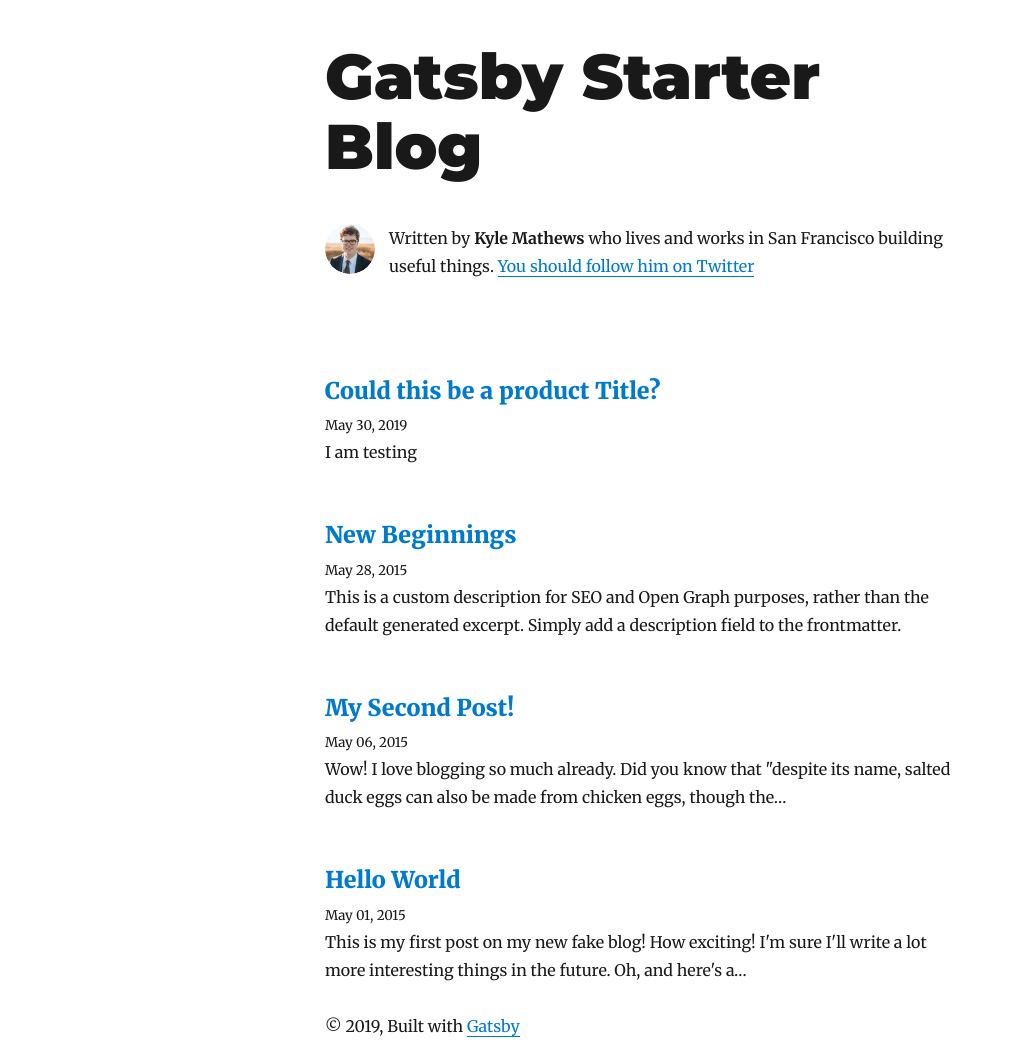
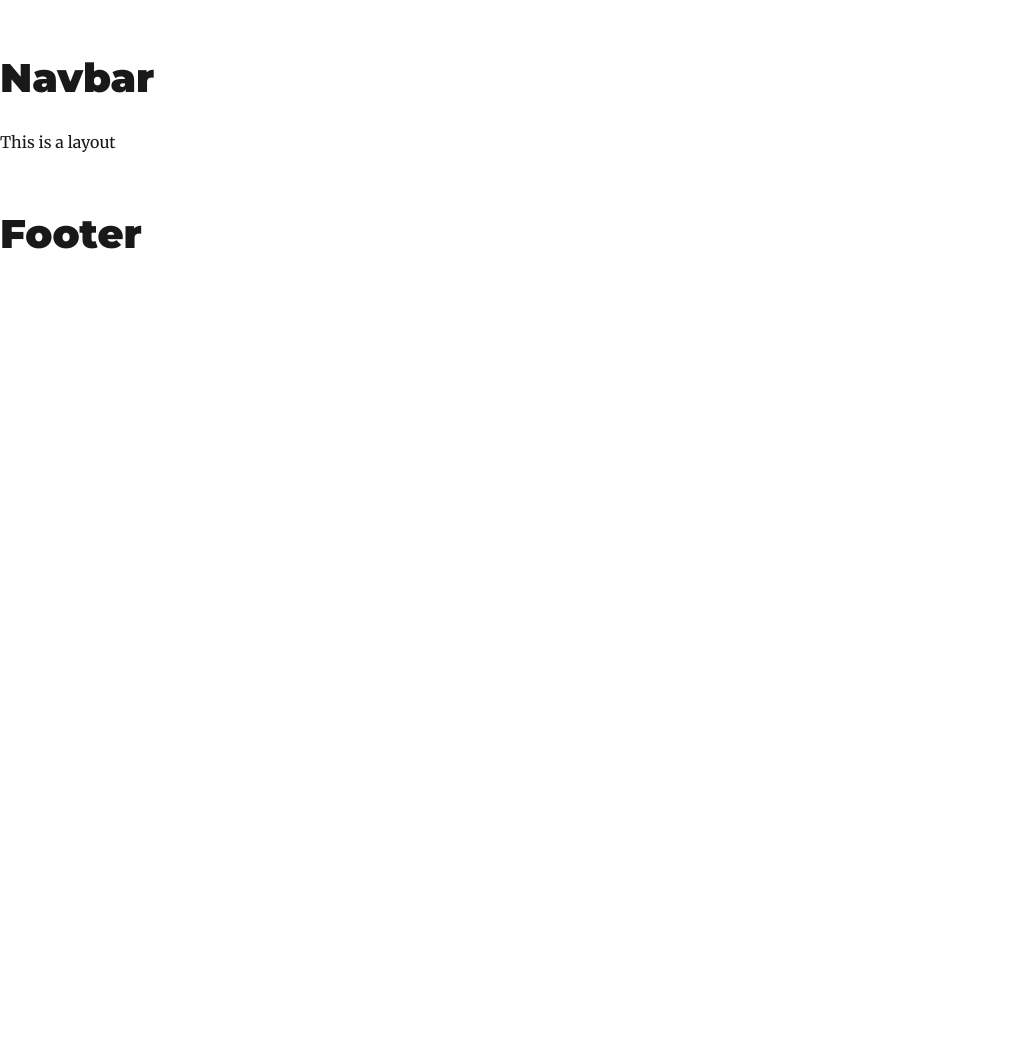
Before and after one commit to phanatuan/gatsby-netlify-cms, a Gatsby site: page / in a window 1280 px wide. Shown: the whole page, without its empty margins (0-1013 px from the left). After the commit the page ends 800 px from the top, so only its background shows below. Built offline with nearby package versions, Linux system fonts and the light colour scheme; Gatsby itself is replaced by a stand-in of ours; some packages are replaced by stand-ins of ours.

Commit message:
Mess up a lot

```diff
--- a/content/product/dong-trung-ha-thao.md
+++ b/content/product/dong-trung-ha-thao.md
@@ -1,7 +1,7 @@
 ---
-title: Dong Trung Ha Thao
+title: Dong Trung Ha Thao Test Man
 date: 2019-05-30T17:10:07.133Z
-description: 'Một sản phẩm rất ưu việt '
+description: 'Một sản phẩm rất tot'
 product_image: /img/flowers-with-french-manicured-fingers-spa-center_13339-287909.png
 product_price: 5000000
 ---
--- a/gatsby-config.js
+++ b/gatsby-config.js
@@ -1,9 +1,9 @@
 module.exports = {
   siteMetadata: {
-    title: `Gatsby Starter Blog`,
-    author: `Kyle Mathews`,
-    description: `A starter blog demonstrating what Gatsby can do.`,
-    siteUrl: `https://gatsby-starter-blog-demo.netlify.com/`,
+    title: `Dong Trung Ha Thao`,
+    author: `Phan Anh Tuan`,
+    description: `Ecommerce site with Product Selection`,
+    siteUrl: `https://dtht.netlify.com/`,
     social: {
       twitter: `kylemathews`,
     },
@@ -22,6 +22,13 @@
       options: {
         path: `${__dirname}/content/assets`,
         name: `assets`,
+      },
+    },
+    {
+      resolve: `gatsby-source-filesystem`,
+      options: {
+        path: `${__dirname}/content/product`,
+        name: `product`,
       },
     },
     {
--- a/gatsby-node.js
+++ b/gatsby-node.js
@@ -1,11 +1,51 @@
 const path = require(`path`)
 const { createFilePath } = require(`gatsby-source-filesystem`)
 
-exports.createPages = ({ graphql, actions }) => {
+exports.createPages = async ({ graphql, actions }) => {
   const { createPage } = actions
 
   const blogPost = path.resolve(`./src/templates/blog-post.js`)
-  return graphql(
+  const productPost = path.resolve(`./src/templates/product-template.js`)
+
+  const resolveProduct = await graphql(`
+    {
+      allFile(filter: { sourceInstanceName: { eq: "product" } }) {
+        edges {
+          node {
+            childMarkdownRemark {
+              frontmatter {
+                description
+                product_image
+                product_price
+                title
+                date
+              }
+              fields {
+                slug
+                }
+            }
+          }
+        }
+      }
+    }
+  `)
+
+  if (resolveProduct.errors) {
+    throw resolveProduct.errors
+  }
+
+  const products = resolveProduct.data.allFile.edges
+  products.forEach(product => {
+    createPage({
+      path: `product${product.node.childMarkdownRemark.fields.slug}`,
+      component: productPost,
+      context: {
+        slug: product.node.childMarkdownRemark.fields.slug,
+      },
+    })
+  })
+
+  return await graphql(
     `
       {
         allMarkdownRemark(
--- a/src/components/layout.js
+++ b/src/components/layout.js
@@ -1,75 +1,14 @@
 import React from "react"
 import { Link } from "gatsby"
 
-import { rhythm, scale } from "../utils/typography"
-
-class Layout extends React.Component {
-  render() {
-    const { location, title, children } = this.props
-    const rootPath = `${__PATH_PREFIX__}/`
-    let header
-
-    if (location.pathname === rootPath) {
-      header = (
-        <h1
-          style={{
-            ...scale(1.5),
-            marginBottom: rhythm(1.5),
-            marginTop: 0,
-          }}
-        >
-          <Link
-            style={{
-              boxShadow: `none`,
-              textDecoration: `none`,
-              color: `inherit`,
-            }}
-            to={`/`}
-          >
-            {title}
-          </Link>
-        </h1>
-      )
-    } else {
-      header = (
-        <h3
-          style={{
-            fontFamily: `Montserrat, sans-serif`,
-            marginTop: 0,
-          }}
-        >
-          <Link
-            style={{
-              boxShadow: `none`,
-              textDecoration: `none`,
-              color: `inherit`,
-            }}
-            to={`/`}
-          >
-            {title}
-          </Link>
-        </h3>
-      )
-    }
-    return (
-      <div
-        style={{
-          marginLeft: `auto`,
-          marginRight: `auto`,
-          maxWidth: rhythm(24),
-          padding: `${rhythm(1.5)} ${rhythm(3 / 4)}`,
-        }}
-      >
-        <header>{header}</header>
-        <main>{children}</main>
-        <footer>
-          © {new Date().getFullYear()}, Built with
-          {` `}
-          <a href="https://www.gatsbyjs.org">Gatsby</a>
-        </footer>
-      </div>
-    )
-  }
+const Layout = () => {
+  return (
+    <div>
+      <h1>Navbar</h1>
+      This is a layout
+      <h1>Footer</h1>
+    </div>
+  )
 }
 
 export default Layout
--- a/src/pages/index.js
+++ b/src/pages/index.js
@@ -4,68 +4,16 @@
 import Bio from "../components/bio"
 import Layout from "../components/layout"
 import SEO from "../components/seo"
-import { rhythm } from "../utils/typography"
 
-class BlogIndex extends React.Component {
+class HomePage extends React.Component {
   render() {
-    const { data } = this.props
-    const siteTitle = data.site.siteMetadata.title
-    const posts = data.allMarkdownRemark.edges
-
     return (
-      <Layout location={this.props.location} title={siteTitle}>
-        <SEO title="All posts" />
-        <Bio />
-        {posts.map(({ node }) => {
-          const title = node.frontmatter.title || node.fields.slug
-          return (
-            <div key={node.fields.slug}>
-              <h3
-                style={{
-                  marginBottom: rhythm(1 / 4),
-                }}
-              >
-                <Link style={{ boxShadow: `none` }} to={node.fields.slug}>
-                  {title}
-                </Link>
-              </h3>
-              <small>{node.frontmatter.date}</small>
-              <p
-                dangerouslySetInnerHTML={{
-                  __html: node.frontmatter.description || node.excerpt,
-                }}
-              />
-            </div>
-          )
-        })}
+      <Layout>
+        <SEO title="Home" />
+        <h1>This is a Home Page</h1>
       </Layout>
     )
   }
 }
 
-export default BlogIndex
-
-export const pageQuery = graphql`
-  query {
-    site {
-      siteMetadata {
-        title
-      }
-    }
-    allMarkdownRemark(sort: { fields: [frontmatter___date], order: DESC }) {
-      edges {
-        node {
-          excerpt
-          fields {
-            slug
-          }
-          frontmatter {
-            date(formatString: "MMMM DD, YYYY")
-            title
-            description
-          }
-        }
-      }
-    }
-  }
-`
+export default HomePage
--- a/src/templates/blog-post.js
+++ b/src/templates/blog-post.js
@@ -8,6 +8,8 @@
 
 class BlogPostTemplate extends React.Component {
   render() {
+    console.log(this.props);
+
     const post = this.props.data.markdownRemark
     const siteTitle = this.props.data.site.siteMetadata.title
     const { previous, next } = this.props.pageContext
```
Also changed, not shown: src/components/bio.js (+0 -7 lines), src/components/seo.js (+0 -7 lines).
